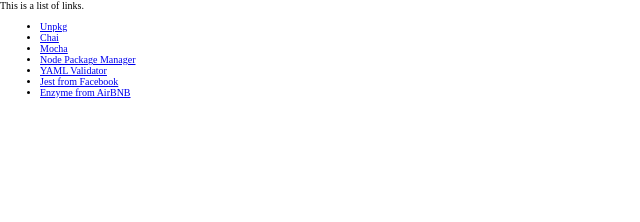
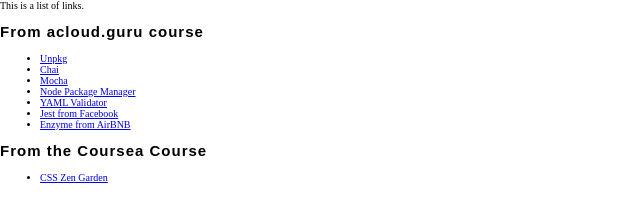
Before and after one commit to thomasbridge74/my-portfolio, a React app: page links.html in a window 1280 px wide. Shown: the whole page, without its empty margins (0-640 px from the left). Built offline with nearby package versions, Linux system fonts and the light colour scheme.

Commit message:
Coursera Links

```diff
--- a/links.html
+++ b/links.html
@@ -10,6 +10,7 @@
 
 	<main id="content">
 		This is a list of links.
+		<h2>From acloud.guru course</h2>
 			<ul>
 				<li><a href="https://unpkg.com/">Unpkg</a></li>
 				<li><a href="http://chaijs.com/">Chai</a></li>
@@ -19,6 +20,10 @@
 				<li><a href="https://facebook.github.io/jest/">Jest from Facebook </a></li>
 				<li><a href="http://airbnb.io/enzyme/docs/api/">Enzyme from AirBNB</a></li>
 			</ul>
+		<h2>From the Coursea Course</h2>
+			<ul>
+				<li><a href="http://csszengarden.com/">CSS Zen Garden</a></li>
+			</ul>
 	</main>
 	</body>
 </html>
```
